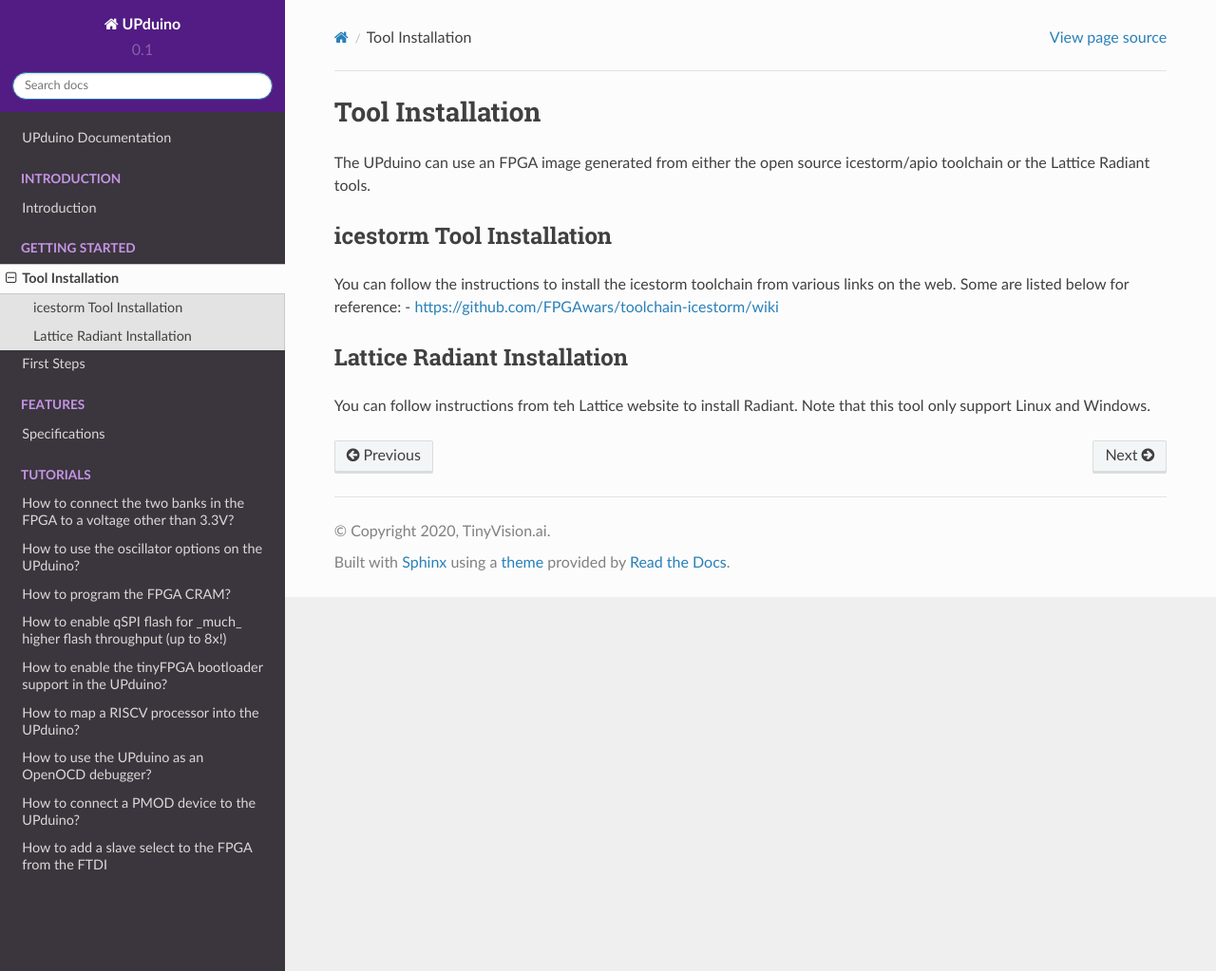
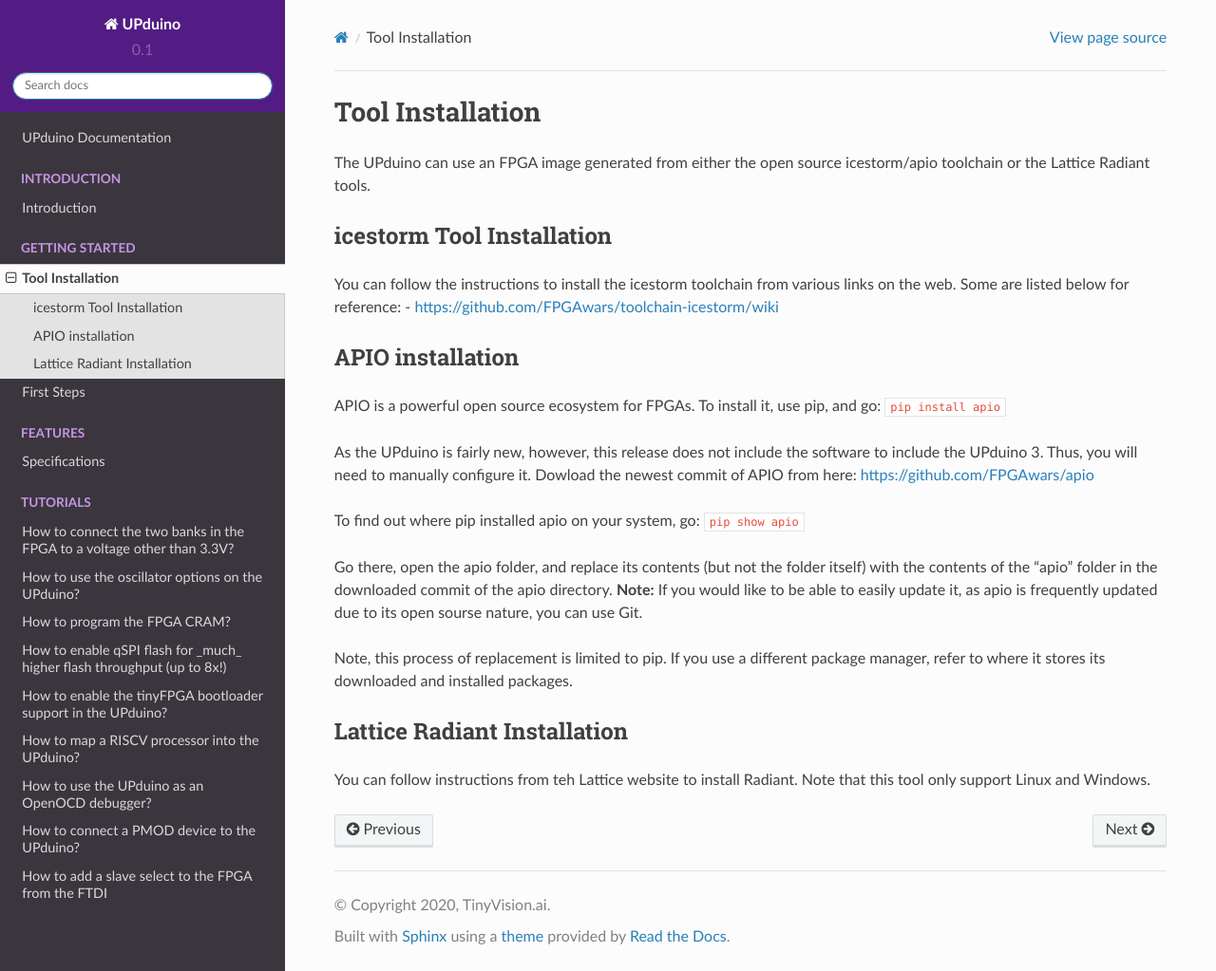
Before and after one commit to tinyvision-ai-inc/UPduino-v3.0, a Sphinx documentation site: the page built from docs/source/getting_started/tool_installation.rst, in a window 1280 px wide and 1023 px high. Shown: the whole window at 95% size. Built offline with Sphinx 7.4.7 and the Read the Docs theme 2.0.0, drawn with Linux system fonts in a browser that asks for light colours; pages that are not in the unit, such as notebooks, are missing from menus.

Commit message:
Update tool_installation.rst

```diff
--- a/docs/source/getting_started/tool_installation.rst
+++ b/docs/source/getting_started/tool_installation.rst
@@ -10,7 +10,20 @@
 You can follow the instructions to install the icestorm toolchain from various links on the web. Some are listed below for reference:
 - https://github.com/FPGAwars/toolchain-icestorm/wiki
 
+APIO installation
+-----------------
 
+APIO is a powerful open source ecosystem for FPGAs. To install it, use pip, and go:
+``pip install apio``
+
+As the UPduino is fairly new, however, this release does not include the software to include the UPduino 3. Thus, you will need to manually configure it. Dowload the newest commit of APIO from here: https://github.com/FPGAwars/apio
+
+To find out where pip installed apio on your system, go:
+``pip show apio``
+
+Go there, open the apio folder, and replace its contents (but not the folder itself) with the contents of the "apio" folder in the downloaded commit of the apio directory. **Note:** If you would like to be able to easily update it, as apio is frequently updated due to its open sourse nature, you can use Git.
+
+Note, this process of replacement is limited to pip. If you use a different package manager, refer to where it stores its downloaded and installed packages.
 
 Lattice Radiant Installation
 ----
```
